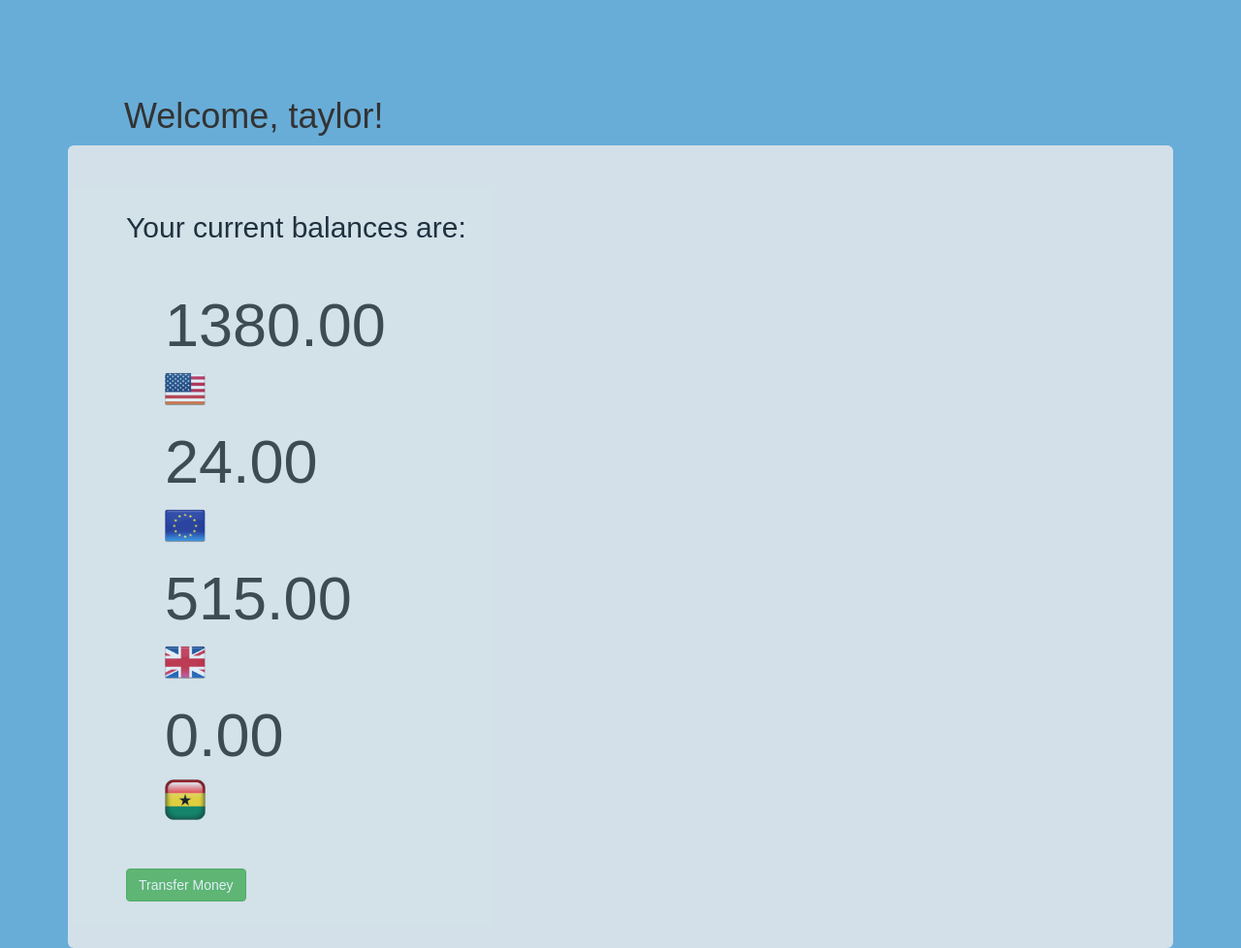
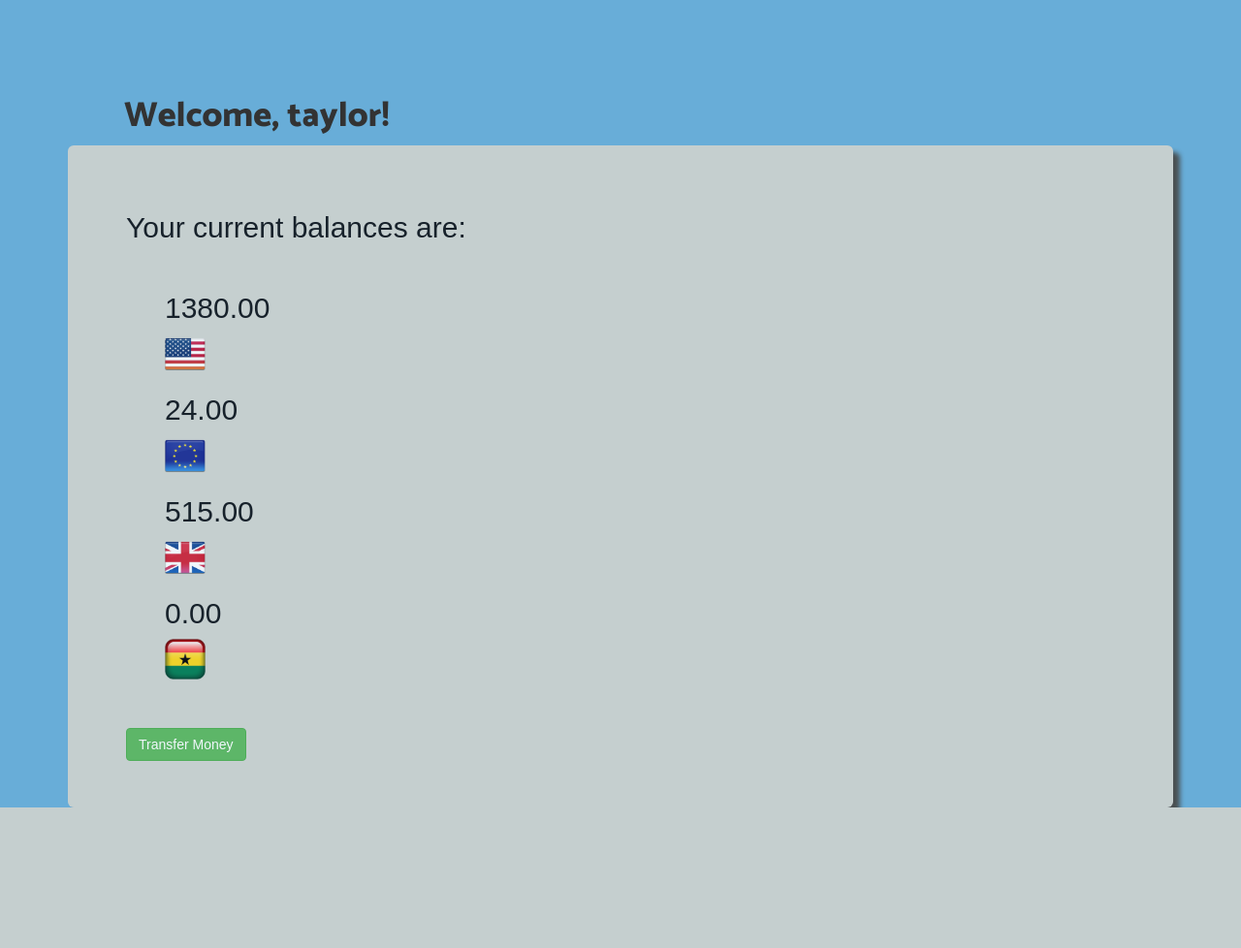
Before and after one commit to kahihia/tanta, a Django app: a page that uses wallet/templates/wallet/base.html in a window 1280 px wide; the page is wider, and only the part inside the window is pictured. Shown: the part 62-1040 px from the top of that part at 97% size. After the commit the page ends 895 px from the top of that part, so only its background shows below. Run offline with Django 3.2, Linux system fonts and the light colour scheme; a user stored in the database is signed in; data comes from the database, SQL or seed files in the repository; parts of the project's set-up code (start-up, migrations or seed data) failed here and were passed over; some libraries are stand-ins or nearby versions; some web fonts are replaced.

Commit message:
increased legibility

```diff
--- a/static/css/wallet.css
+++ b/static/css/wallet.css
@@ -8,10 +8,14 @@ body{
 }
 
 .jumbotron{
-  opacity: 0.8;
+  opacity: 0.9;
   margin: auto;
   padding: auto;
+  box-shadow: 7px 7px 5px #474744;
+  background: #d0d3cf;
+
 }
+
 img{
   height: 42px;
   width: 42px;
@@ -22,6 +26,12 @@ h2{
 }
 #navlist{
   font-size: 20px;
+}
+strong{
+  color: #43a024;
+}
+h1{
+  font-family: 'Catamaran', sans-serif
 }
 p{
   color: #0f1319;
--- a/wallet/templates/wallet/base.html
+++ b/wallet/templates/wallet/base.html
@@ -2,6 +2,7 @@
 {% load static %}
 
 <link rel="stylesheet" href="https://maxcdn.bootstrapcdn.com/bootstrap/3.3.7/css/bootstrap.min.css" integrity="sha384-BVYiiSIFeK1dGmJRAkycuHAHRg32OmUcww7on3RYdg4Va+PmSTsz/K68vbdEjh4u" crossorigin="anonymous">
+<link href="https://fonts.googleapis.com/css?family=Catamaran:800" rel="stylesheet">
 
 <link rel="stylesheet" href="https://fonts.googleapis.com/css?family=News+Cycle" >
 
--- a/wallet/templates/wallet/wallet_summary.html
+++ b/wallet/templates/wallet/wallet_summary.html
@@ -2,7 +2,7 @@
 {% load staticfiles %}
 {% block content %}
 
-<div class='container-welcome'><strong><h1>Welcome, {{user.username}}!</h1></strong>
+<div class='container-welcome'><h1>Welcome, {{user.username}}!</h1>
 </div>
 <div class='container'>
 <div class="jumbotron">
@@ -16,10 +16,10 @@
 <h2>Your current balances are:</h2>
 <br>
 <ul>
-<h1>{{user.wallet.dollars}}</h1><img src="{% static 'images/us.png' %}" height="42" width="42">
-<h1>{{user.wallet.euros}}</h1><img src="{% static 'images/euro.png' %}" height="42" width="42">
-<h1>{{user.wallet.pounds}}</h1><img src="{% static 'images/uk.png' %}" height="42" width="42">
-<h1>{{user.wallet.local}}</h1><img src="{% static 'images/ghana.ico' %}" height="42" width="42">
+<h2>{{user.wallet.dollars}}</h2><img src="{% static 'images/us.png' %}" height="42" width="42">
+<h2>{{user.wallet.euros}}</h2><img src="{% static 'images/euro.png' %}" height="42" width="42">
+<h2>{{user.wallet.pounds}}</h2><img src="{% static 'images/uk.png' %}" height="42" width="42">
+<h2>{{user.wallet.local}}</h2><img src="{% static 'images/ghana.ico' %}" height="42" width="42">
 </ul>
 <br>
 <br>
```
Also changed, not shown: wallet/templates/wallet/transactions_list.html (+5 -4 lines).
